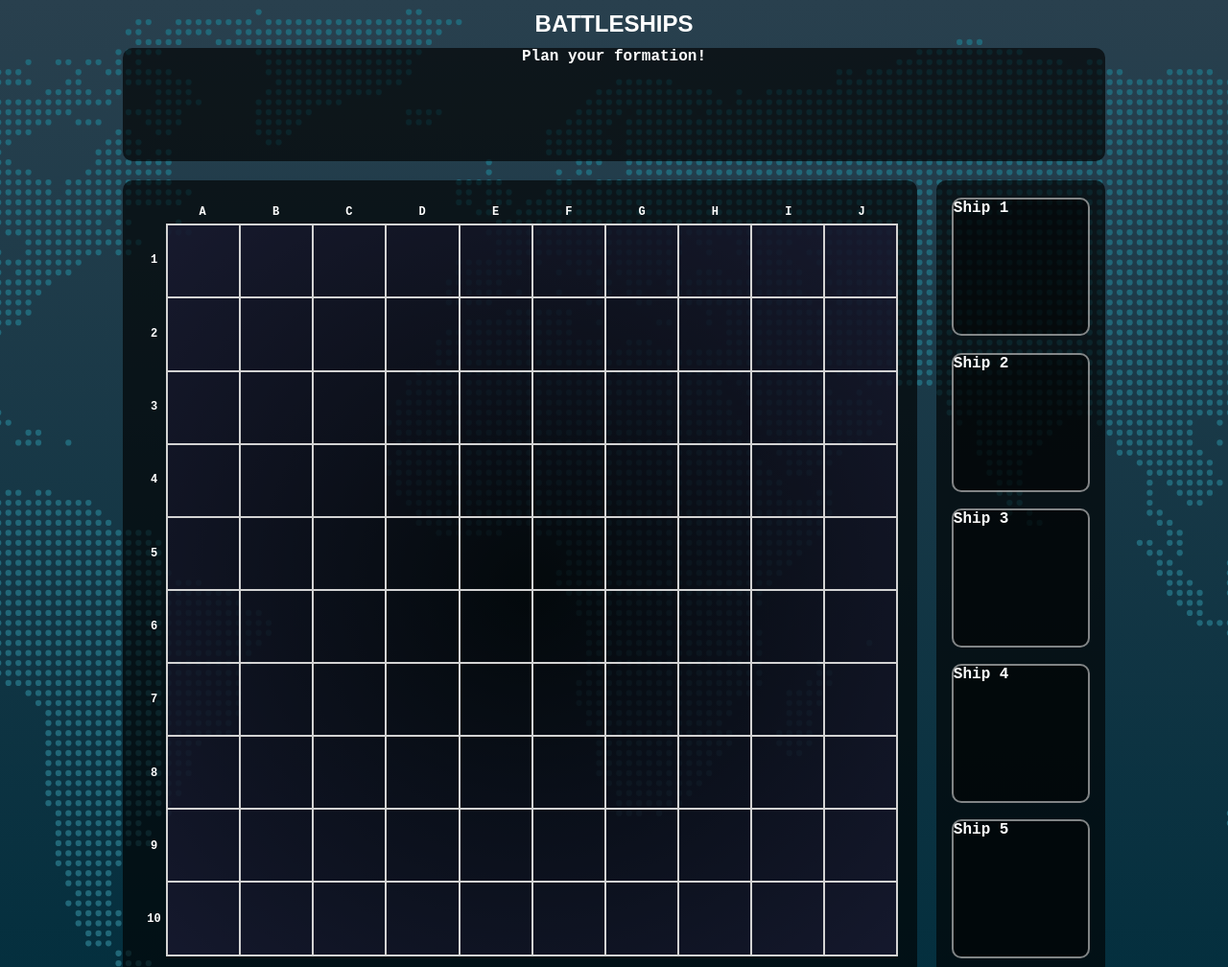
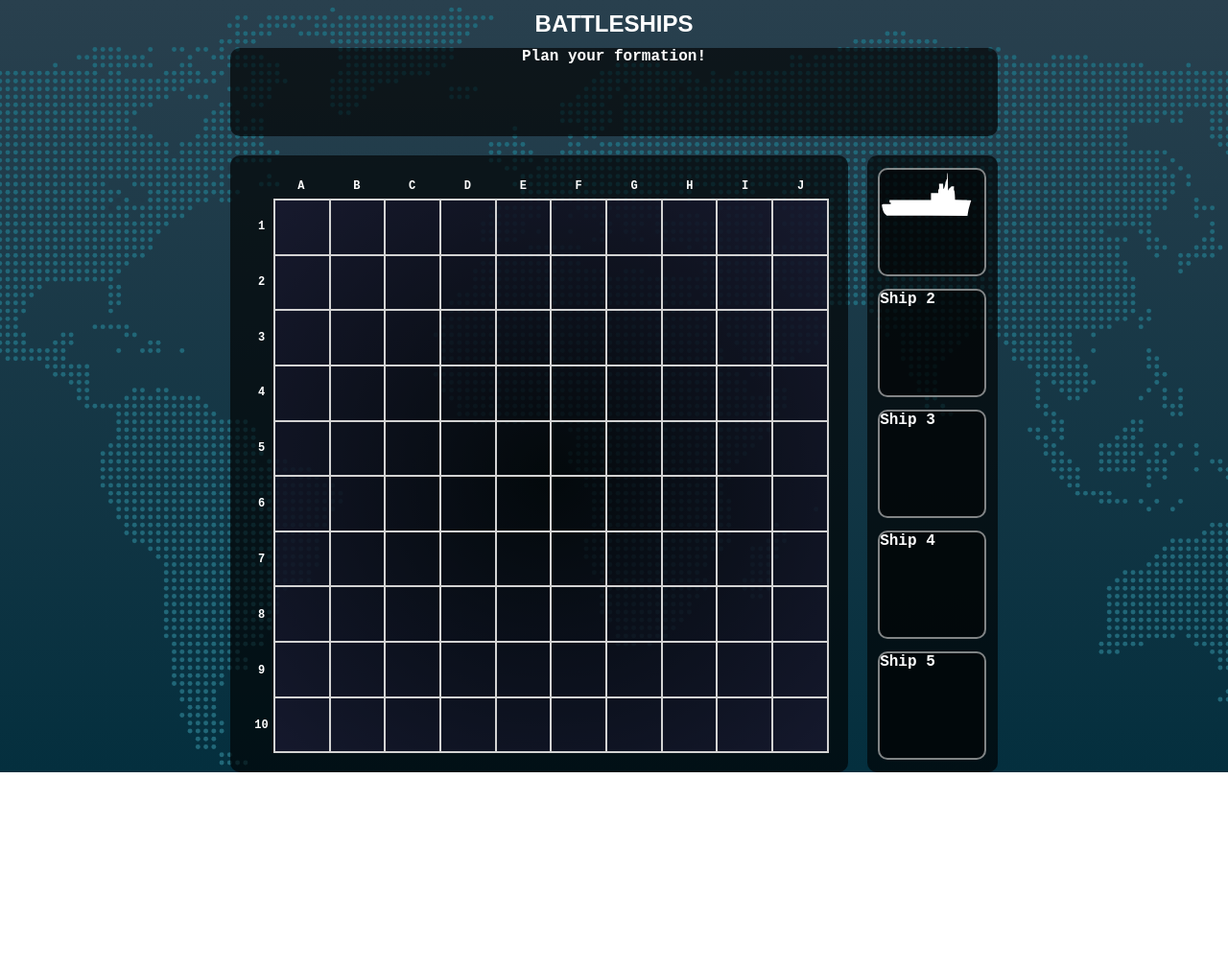
Before and after one commit to ryanmillard/battleship, a website with bundled scripts: page src/index.html in a window 1280 px wide. Shown: the top 1008 px of the page at 96% size. After the commit the page ends 805 px from the top, so only its background shows below. Built offline with nearby package versions, Linux system fonts and the light colour scheme.

Commit message:
Stop UI from getting too big and adding images to draggables

```diff
--- a/src/index.html
+++ b/src/index.html
@@ -15,7 +15,9 @@
         <div class="planning-title">Plan your formation!</div>
         <div class="planning-grid"></div>
         <div class="draggables-container">
-          <div class="draggable-ship">Ship 1</div>
+          <div class="draggable-ship">
+            <div class="ship-data"></div>
+          </div>
           <div class="draggable-ship">Ship 2</div>
           <div class="draggable-ship">Ship 3</div>
           <div class="draggable-ship">Ship 4</div>
--- a/src/sass/style.scss
+++ b/src/sass/style.scss
@@ -41,7 +41,7 @@ main {
   grid-template-areas:
     "header header"
     "grid sidebar";
-  width: 80%;
+  max-width: 800px;
   gap: 20px;
   margin: 0 auto;
 }
@@ -96,3 +96,12 @@ main {
   border: 2px solid rgba(255,255,255,0.5);
   border-radius: 10px;
 }
+
+.ship-data {
+  background-image: url('../assets/images/battleship.svg');
+  background-repeat: no-repeat;
+  background-position: center;
+  width: 90%;
+  height: 50px;;
+  filter: invert(100%);
+}
```
